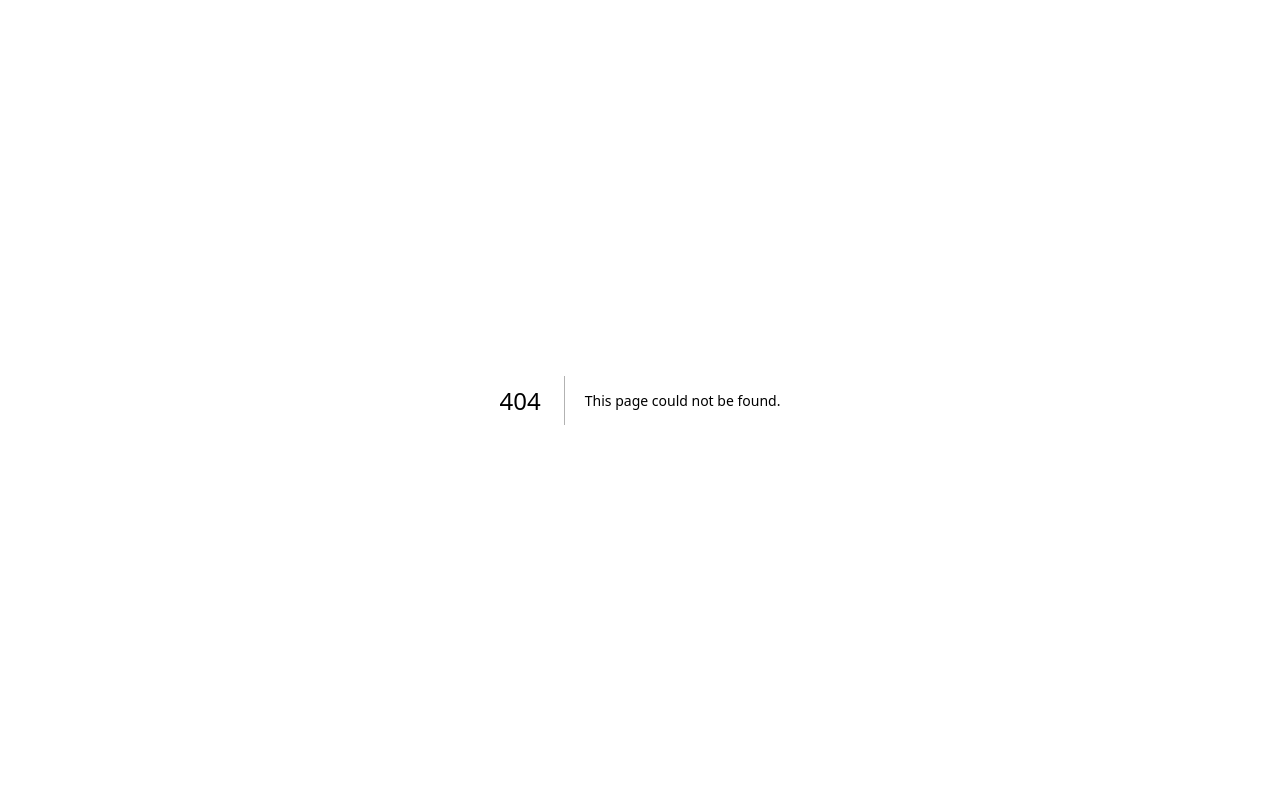
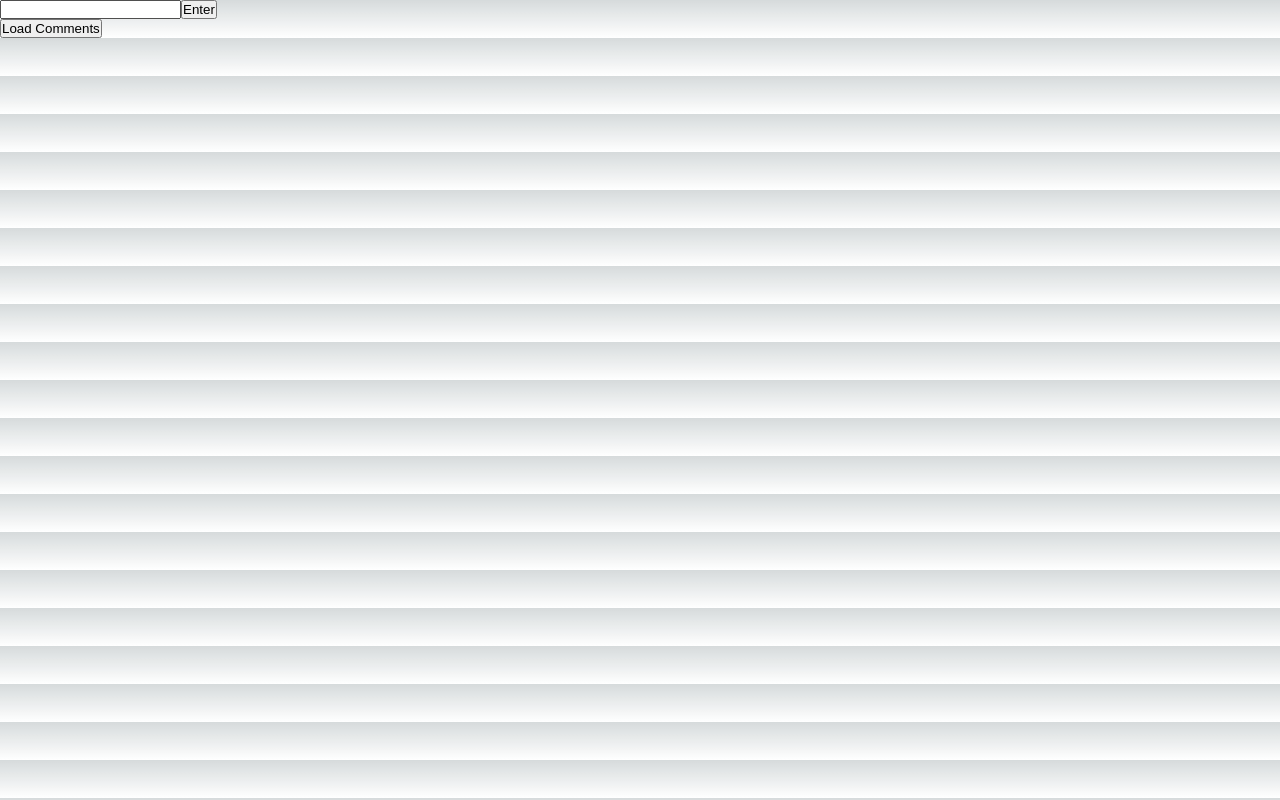
Before and after one commit to TLRKiliann/nextjs-api, a Next.js app in the folder my-api/: page /comments in a window 1280 px wide. Before the commit this address had no page. Built offline with nearby package versions, Linux system fonts and the light colour scheme.

Commit message:
method GET-POST with comments in context api

```diff
--- /dev/null
+++ b/my-api/data/comments.tsx
@@ -0,0 +1,14 @@
+export const comments = [
+  {
+    id: 1,
+    text: "First comment"
+  },
+  {
+    id: 2,
+    text: "Second comment"
+  },
+  {
+    id: 3,
+    text: "Third comment"
+  }
+]
--- /dev/null
+++ b/my-api/pages/api/comments/index.tsx
@@ -0,0 +1,23 @@
+import { NextApiRequest, NextApiResponse } from 'next'
+import { comments } from '../../../data/comments'
+
+type CommentsProps = {
+  comments: {
+    id: number
+    text: string
+  }
+}
+
+export default function handler(req: NextApiRequest, res: NextApiResponse<CommentsProps>) {
+  if (req.method === 'GET') {
+    res.status(200).json(comments)
+  } else if (req.method === 'POST') {
+    const comment = req.body.comment
+    const newComment = {
+      id: Date.now(),
+      text: comment
+    }
+    comments.push(newComment)
+    res.status(201).json(newComment)
+  }
+}
--- /dev/null
+++ b/my-api/pages/comments/index.tsx
@@ -0,0 +1,43 @@
+import { useState } from 'react'
+
+const CommentsPage = () => {
+
+  const [comments, setComments] = useState<Array<string>>([])
+  const [comment, setComment] = useState<string>("")
+
+  const handleChange = (event: React.ChangeEvent<HTMLInputElement>) => {
+    setComment(event.target.value)
+  }
+
+  const handleSubmit = async (event: React.ChangeEvent<HTMLFormElement>) => {
+    event.prevent.default()
+    const response = await fetch("/api/comments", {
+      method: "POST",
+      body: JSON.stringify({comment}),
+      headers: {
+        "Content-Type":"application/json"
+      }
+    })
+    const data = await response.json()
+  }
+
+  const handleComments = async () => {
+    const response = await fetch("/api/comments")
+    const data = await response.json()
+    setComments(data)
+  }
+  return (
+    <div>
+      <form onSubmit={(event) => handleSubmit(event, comment)}>
+        <input type='text' value={comment} onChange={(event) => handleChange(event)} />
+        <button type='submit'>Enter</button>
+      </form>
+      <button type='button' onClick={handleComments}>Load Comments</button>
+      {comments.map((comment: any) => (
+        <p key={comment.id}>{comment.id} {comment.text}</p>
+        ))}
+    </div>
+  )
+}
+
+export default CommentsPage
```
